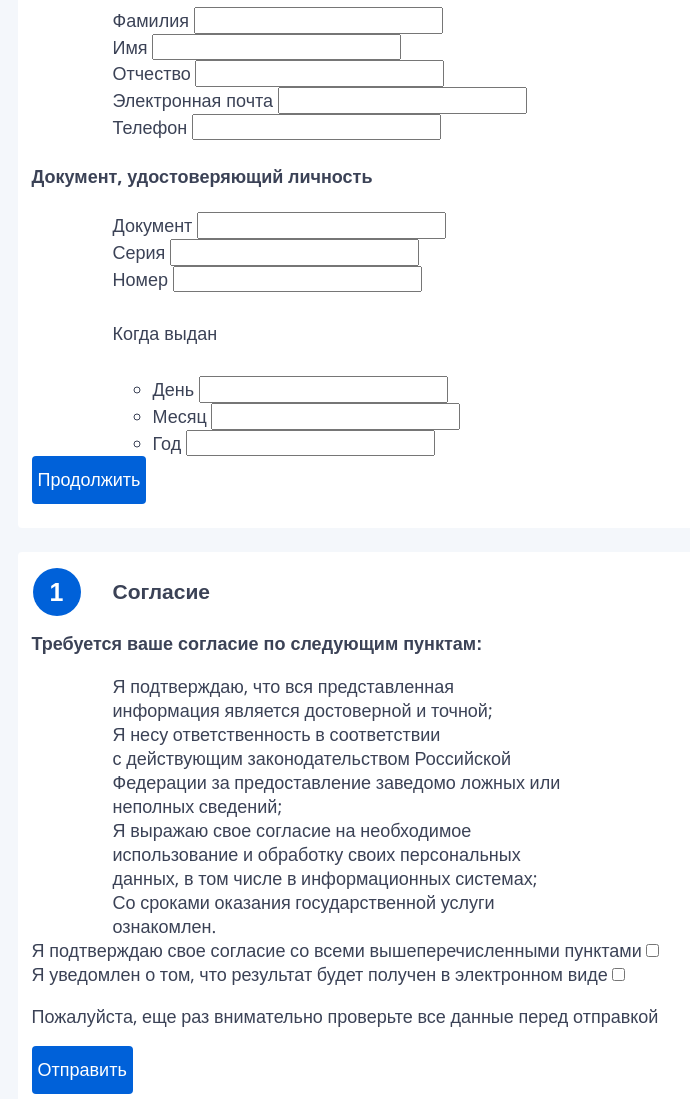
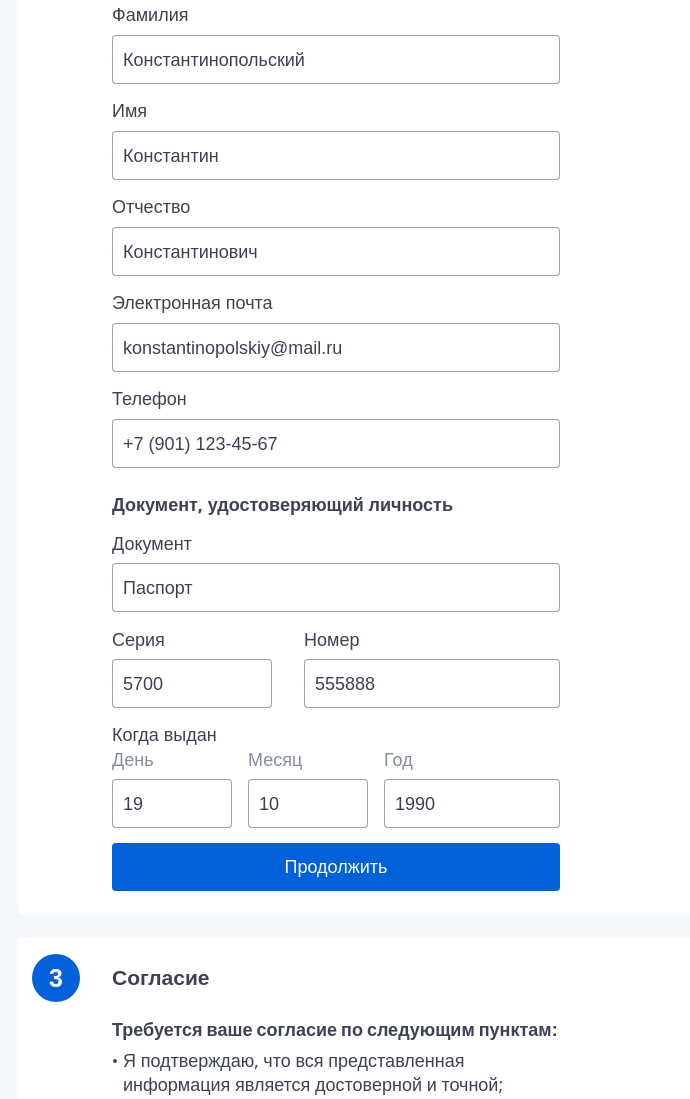
Before and after one commit to zubkovvladimir/reactive-media-test, a website: page source/index.html in a window 1280 px wide. Shown: the part 908-2007 px from the top of the page, without its empty margins (64-754 px from the left). Drawn offline with nearby package versions, Linux system fonts and the light colour scheme; files that its build step writes are made by us from their sources.

Commit message:
feat: styles for second step

```diff
--- a/source/index.html
+++ b/source/index.html
@@ -53,72 +53,72 @@
           <h3 class="fieldset__header">Выбор заявителя</h3>
           <ul class="fieldset__list declarant__list">
             <li class="declarant__item">
+              <input type="radio" class="declarant__input visually-hidden" id="individual" name="declarant" required checked>
               <label for="individual" class="declarant__label">
                 <b>Константинопольский К.К.</b> Физическое лицо
               </label>
-              <input type="radio" class="declarant__input visually-hidden" id="individual" name="declarant" required>
             </li>
             <li class="declarant__item">
+              <input type="radio"class="declarant__input visually-hidden" id="entity" name="declarant" required>
               <label for="entity" class="declarant__label">
                 <b>ООО «Константинополь»</b> Юридическое лицо
               </label>
-              <input type="radio" class="declarant__input visually-hidden" id="entity" name="declarant" required>
             </li>
-            <button type="button" class="btn">Продолжить</button>
           </ul>
+          <button type="button" class="btn">Продолжить</button>
         </fieldset>
         <fieldset class="fieldset details">
           <h3 class="fieldset__header">Данные заявителя</h3>
           <ul class="fieldset__list contacts-list">
             <li class="contacts-list__item">
               <label for="surname" class="contacts-list__label">Фамилия</label>
-              <input type="text" class="contacts-list__input" id="surname" name="surname" required>
+              <input type="text" class="contacts-list__input" id="surname" name="surname" placeholder="Константинопольский" required>
             </li>
             <li class="contacts-list__item">
               <label for="name" class="contacts-list__label">Имя</label>
-              <input type="text" class="contacts-list__input" id="name" name="name" required>
+              <input type="text" class="contacts-list__input" id="name" name="name" placeholder="Константин" required>
             </li>
             <li class="contacts-list__item">
               <label for="patronymic" class="contacts-list__label">Отчество</label>
-              <input type="text" class="contacts-list__input" id="patronymic" name="patronymic" required>
+              <input type="text" class="contacts-list__input" id="patronymic" name="patronymic" placeholder="Константинович" required>
             </li>
             <li class="contacts-list__item">
               <label for="email" class="contacts-list__label">Электронная почта</label>
-              <input type="text" class="contacts-list__input" id="email" name="email" required>
+              <input type="email" class="contacts-list__input" id="email" name="email" placeholder="konstantinopolskiy@mail.ru" required>
             </li>
             <li class="contacts-list__item">
               <label for="tel" class="contacts-list__label">Телефон</label>
-              <input type="text" class="contacts-list__input" id="tel" name="tel" required>
+              <input type="number" class="contacts-list__input" id="tel" name="tel" placeholder="+7 (901) 123-45-67" required>
             </li>
           </ul>
           <h4 class="fieldset__header--passport">Документ, удостоверяющий личность</h4>
           <ul class="fieldset__list passport-list">
             <li class="passport-list__item">
               <label for="document" class="passport-list__label">Документ</label>
-              <input type="text" class="passport-list__input" id="document" name="document" required>
+              <input type="text" class="passport-list__input" id="document" name="document" required placeholder="Паспорт">
             </li>
             <li class="passport-list__item">
               <label for="series" class="passport-list__label">Серия</label>
-              <input type="number" class="passport-list__input" id="series" name="series" required>
+              <input type="number" class="passport-list__input" id="series" name="series" required placeholder="5700">
             </li>
             <li class="passport-list__item">
               <label for="number" class="passport-list__label">Номер</label>
-              <input type="number" class="passport-list__input" id="number" name="number" required>
+              <input type="number" class="passport-list__input" id="number" name="number" required placeholder="555888">
             </li>
             <li class="passport-list__item">
               <h5 class="fieldset__header--date">Когда выдан</h5>
               <ul class="passport-list__date">
-                <li>
+                <li class="passport-list__item">
                   <label for="day" class="passport-list__label">День</label>
-                  <input type="number" class="passport-list__input" id="day" name="day" required>
+                  <input type="number" class="passport-list__input" id="day" name="day" required placeholder="19" maxlength="2">
                 </li>
-                <li>
+                <li class="passport-list__item">
                   <label for="month" class="passport-list__label">Месяц</label>
-                  <input type="number" class="passport-list__input" id="month" name="month" required>
-                </li>
-                <li>
+                  <input type="number" class="passport-list__input" id="month" name="month" required placeholder="10" maxlength="2">
+                </li class="passport-list__item">
+                <li class="passport-list__item">
                   <label for="year" class="passport-list__label">Год</label>
-                  <input type="number" class="passport-list__input" id="year" name="year" required>
+                  <input type="number" class="passport-list__input" id="year" name="year" required placeholder="1990" maxlength="4">
                 </li>
               </ul>
             </li>
@@ -134,15 +134,15 @@
             <li class="agreement__item">Я выражаю свое согласие на необходимое использование и обработку своих персональных данных, в том числе в информационных системах;</li>
             <li class="agreement__item">Со сроками оказания государственной услуги ознакомлен.</li>
           </ul>
-          <div class="agreement__all">
-            <label for="agreement-all" class="agreement__label">Я подтверждаю свое согласие со всеми вышеперечисленными пунктами</label>
-            <input type="checkbox" id="agreement-all" name="agreement-all" class="agreement__input" required>
+          <div class="agreement__all agreement--flex">
+            <input type="checkbox" id="agreement-all" name="agreement-all" class="agreement__input visually-hidden" required>
+            <label for="agreement-all" class="agreement__label agreement--block">Я подтверждаю свое согласие со всеми вышеперечисленными пунктами</label>
           </div>
-          <div class="agreement__email">
-            <label for="agreement-email" class="agreement__label">Я уведомлен о том, что результат будет получен в электронном виде</label>
-            <input type="checkbox" id="agreement-email" name="agreement-email" class="agreement__input" required>
+          <div class="agreement__email agreement--flex">
+            <input type="checkbox" id="agreement-email" name="agreement-email" class="agreement__input visually-hidden" required>
+            <label for="agreement-email" class="agreement__label agreement--block">Я уведомлен о том, что результат будет получен в электронном виде</label>
           </div>
-          <div class="agreement__warn">
+          <div class="agreement__warn agreement--block">
             <p class="agreement__text">Пожалуйста, еще раз внимательно проверьте все данные перед отправкой</p>
           </div>
           <button type="submit" class="btn">Отправить</button>
--- a/source/less/base.less
+++ b/source/less/base.less
@@ -25,6 +25,11 @@ img {
   height: auto;
 }
 
+input::-webkit-outer-spin-button,
+input::-webkit-inner-spin-button {
+    -webkit-appearance: none;
+}
+
 .visually-hidden:not(:focus):not(:active),
 input[type="checkbox"].visually-hidden,
 input[type="radio"].visually-hidden {
--- a/source/less/blocks/agreement.less
+++ b/source/less/blocks/agreement.less
@@ -1,7 +1,100 @@
-.agreement__warn {
-  background-color: @white;
+.agreement__notice {
+  .font-style(@gray, 20px, 14px, 300);
+  margin-top: 3px;
 }
 
-.agreement__notice {
-  .font-style(@gray, 20px, 14px, 300);
+.agreement .fieldset__header::before {
+  content: "3";
+  .number();
 }
+
+.agreement__list {
+  list-style: none;
+  margin-bottom: 17px;
+}
+
+.agreement__item {
+  padding-left: 11px;
+  margin-bottom: 8px;
+  position: relative;
+}
+
+.agreement__item::before {
+  content: "";
+  width: 2px;
+  height: 2px;
+  position: absolute;
+  top: 11px;
+  left: 1px;
+  border-radius: 50%;
+  border: 2px solid @gray;
+}
+
+.agreement--block {
+  padding-top: 12px;
+  padding-left: 45px;
+  padding-bottom: 16px;
+  background-color: @light-gray;
+  margin-bottom: 16px;
+  position: relative;
+  border: 2px solid @light-gray;
+  border-radius: 4px;
+}
+
+.agreement--block::before {
+  content: "";
+  width: 20px;
+  height: 20px;
+  position: absolute;
+  top: 16px;
+  left: 16px;
+  border-radius: 1px;
+  border: 2px solid @gray;
+}
+
+.agreement__input:checked ~ .agreement--block::before {
+  content: "";
+  border: none;
+  width: 22px;
+  height: 22px;
+  position: absolute;
+  top: 14px;
+  left: 14px;
+  background-image: url("../../img/checkbox-on.svg");
+}
+
+.agreement__input:checked ~ .agreement--block {
+  background-color: @white;
+  border: 2px solid @blue;
+  border-radius: 4px;
+}
+
+.agreement--flex {
+  display: flex;
+}
+
+.agreement__text {
+  margin: 0;
+  width: 340px;
+  margin-bottom: 8px;
+}
+
+.agreement__warn {
+  background-color: @yellow;
+  border-color: @yellow;
+  padding-left: 50px;
+}
+
+.agreement__warn::before {
+  content: "";
+  width: 24px;
+  height: 24px;
+  left: 14px;
+  top: 14px;
+  border: none;
+  background-image: url("../../img/bell.svg");
+}
+
+.agreement__email {
+  margin-bottom: 8px;
+}
--- a/source/less/blocks/contacts-list.less
+++ b/source/less/blocks/contacts-list.less
@@ -5,3 +5,25 @@
 .contacts-list__label::placeholder {
   .font-style();
 }
+
+.contacts-list__input::placeholder {
+  .font-style(rgba(59,66,86,1));
+}
+
+.contacts-list__item {
+  display: flex;
+  flex-direction: column;
+}
+
+.contacts-list__input {
+  margin-top: 8px;
+  border-radius: 4px;
+  border: 1px solid @transparent-grey;
+  height: 49px;
+  padding-left: 10px;
+  margin-bottom: 15px;
+}
+
+.contacts-list__item:last-child .contacts-list__input  {
+  margin-bottom: 0;
+}
--- a/source/less/blocks/details.less
+++ b/source/less/blocks/details.less
@@ -0,0 +1,4 @@
+.details .fieldset__header::before {
+  content: "2";
+  .number();
+}
--- a/source/less/blocks/fieldset.less
+++ b/source/less/blocks/fieldset.less
@@ -3,6 +3,10 @@
   background-color: @white;
   border-radius: 4px;
   margin-bottom: 24px;
+  display: flex;
+  flex-direction: column;
+  padding-left: 94px;
+  padding-right: 190px;
 }
 
 .fieldset__list {
@@ -10,36 +14,27 @@
   padding: 0;
   margin: 0;
   width: 448px;
-  margin-left: 81px;
 }
 
 .fieldset__header {
   .font-style(@gray, 32px, 21px, 700);
-  margin-left: 81px;
   margin-top: 18px;
   position: relative;
   margin-bottom: 24px;
 }
 
-.fieldset__header::before {
-  content: "1";
-    color: #fff;
-    padding-top: 8px;
-    padding-left: 17px;
-    font-size: 25px;
-    position: absolute;
-    width: 48px;
-    height: 48px;
-    background-color: @deep-blue;
-    border-radius: 50%;
-    top: -8px;
-    left: -80px;
-}
-
 .fieldset__header--date {
   .font-style(@gray, 24px, 18px, 500);
+  margin: 0;
 }
 
 .fieldset__description {
   .font-style(@gray, 24px, 18px, 600);
+  word-spacing: -1px;
+  margin: 0;
+  margin-bottom: 6px;
 }
+
+.fieldset__header--passport {
+  margin-bottom: 15px;
+}
--- a/source/less/blocks/intro.less
+++ b/source/less/blocks/intro.less
@@ -3,7 +3,7 @@
   margin: 0 auto;
   display: flex;
   flex-wrap: wrap;
-  border-bottom: 1px solid @gray;
+  border-bottom: 1px solid @transparent-grey;
   padding-bottom: 39px;
 }
 
--- a/source/less/blocks/menu.less
+++ b/source/less/blocks/menu.less
@@ -2,7 +2,7 @@
   margin: 0 auto;
   padding: 0 160px;
   width: 1440px;
-  display: grid;
+  display: flex;
   grid-template-columns: 1fr 1fr;
 }
 
--- a/source/less/blocks/passport-list.less
+++ b/source/less/blocks/passport-list.less
@@ -0,0 +1,69 @@
+.passport-list__item {
+  display: flex;
+  flex-direction: column;
+}
+
+.passport-list__item:nth-child(1) {
+  width: 100%;
+}
+
+.passport-list__item:nth-child(2) {
+  width: 160px;
+  margin-right: 32px;
+}
+
+.passport-list__item:nth-child(3) {
+  margin-left: auto;
+  flex-grow: 1;
+}
+
+.passport-list__item:nth-child(4) {
+  width: 100%;
+}
+
+.passport-list__date .passport-list__item {
+  margin-left: 0;
+  width: 120px;
+}
+
+.passport-list__date .passport-list__label {
+  color: @gray-label;
+}
+
+.passport-list__input::placeholder {
+  .font-style(rgba(59,66,86,1));
+}
+
+.passport-list__date .passport-list__item:nth-child(2) {
+  margin: 0 16px;
+}
+
+.passport-list__date .passport-list__item:nth-child(3) {
+  flex-grow: 3;
+}
+
+.passport-list__input {
+  margin-top: 8px;
+  border-radius: 4px;
+  border: 1px solid @transparent-grey;
+  height: 49px;
+  padding-left: 10px;
+  margin-bottom: 15px;
+}
+
+.passport-list {
+  display: flex;
+  flex-wrap: wrap;
+}
+
+.passport-list__date {
+  list-style: none;
+  display: flex;
+  padding: 0;
+}
+
+.passport-list__date {
+  list-style: none;
+  display: flex;
+  padding: 0;
+}
--- a/source/less/variables.less
+++ b/source/less/variables.less
@@ -2,6 +2,9 @@
 @white: #ffffff;
 @gray: #3B4256;
 @light-gray: #F5F5F7;
-@light-blue: #F4F7FB;
+@transparent-grey: rgba(59, 66, 86, 50%);
+@gray-label: #848E99;
 @blue: #3684E2;
 @deep-blue: #0061D9;
+@light-blue: #F4F7FB;
+@yellow: #FFF5E5;
```
Also changed, not shown: source/less/blocks/declarant.less (+33 -21 lines), source/less/mixin.less (+15 -1 lines), source/img/bell.svg (added), source/img/checkbox-on.svg (added), source/img/user.svg (added).
